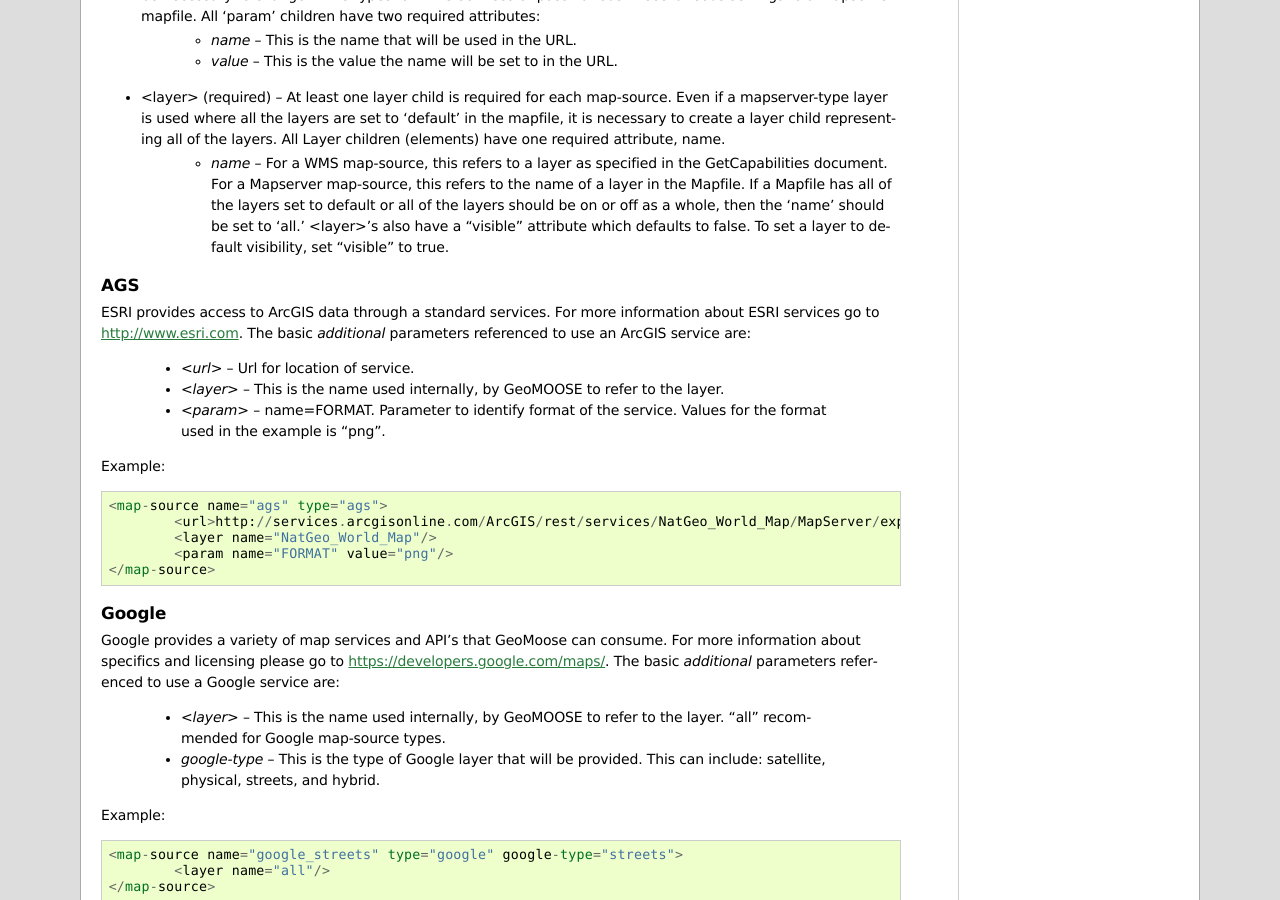
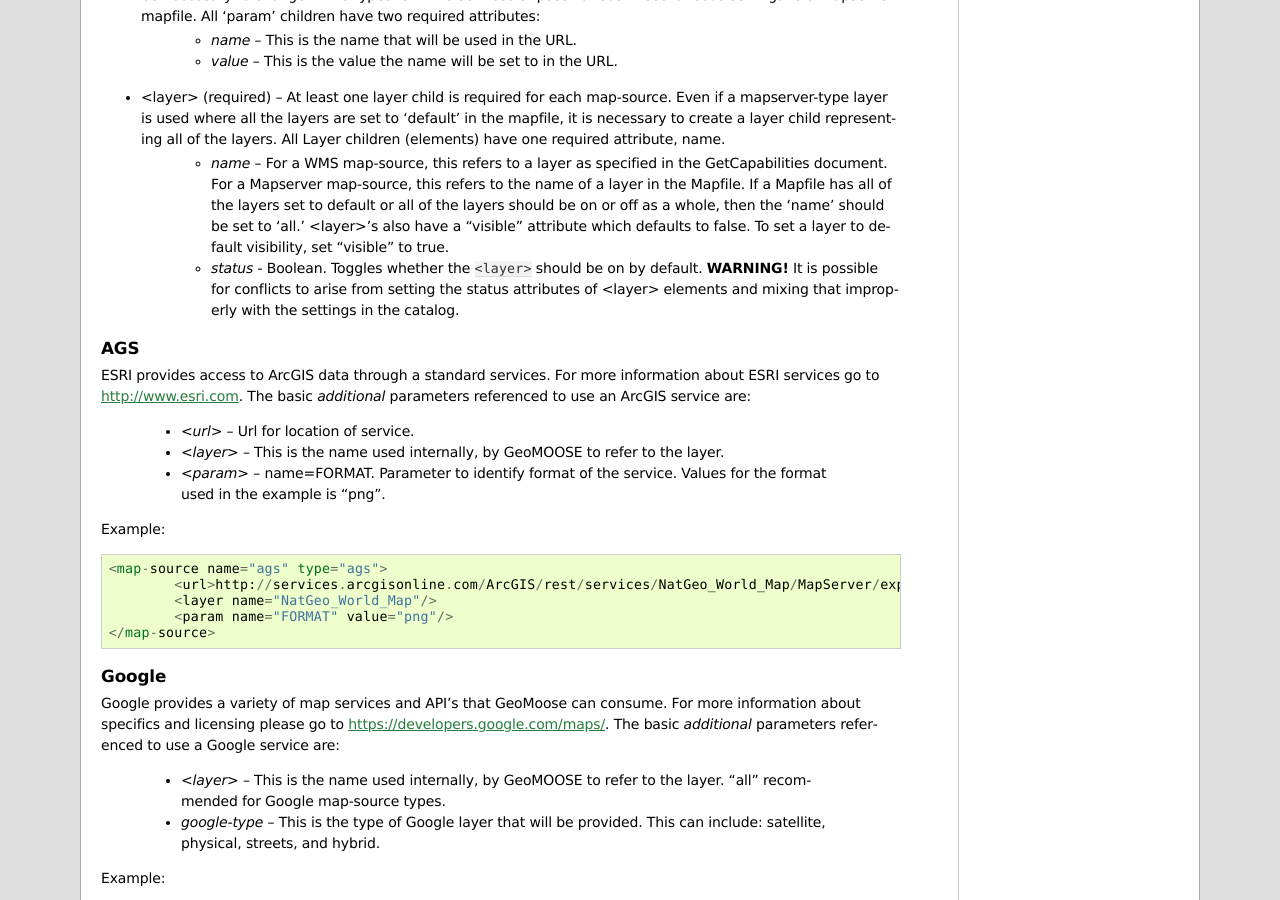
Before and after one commit to geomoose/geomoose-docs, a Sphinx documentation site: the page built from source/docs/mapbook.txt, in a window 1280 px wide and 900 px high, scrolled down 2129 px. Built offline with Sphinx 7.4.7, drawn with Linux system fonts in a browser that asks for light colours.

Commit message:
Updated old doc, migrated "visibility" to "status", refs: geomoose/geomoose#49

```diff
--- a/source/docs/mapbook.txt
+++ b/source/docs/mapbook.txt
@@ -101,6 +101,7 @@ All map-source types support two children:
 	* *value* – This is the value the name will be set to in the URL.
 * <layer> (required) – At least one layer child is required for each map-source.  Even if a mapserver-type layer is used where all the layers are set to 'default' in the mapfile, it is necessary to create a layer child representing all of the layers.  All Layer children (elements) have one required attribute, name.
 	* *name*  – For a WMS map-source, this refers to a layer as specified in the GetCapabilities document.  For a Mapserver map-source, this refers to the name of a layer in the Mapfile.  If a Mapfile has all of the layers set to default or all of the layers should be on or off as a whole, then the 'name' should be set to 'all.' <layer>'s also have a "visible" attribute which defaults to false.  To set a layer to default visibility, set "visible" to true.
+	* *status* - Boolean. Toggles whether the ``<layer>`` should be on by default. **WARNING!** It is possible for conflicts to arise from setting the status attributes of <layer> elements and mixing that improperly with the settings in the catalog.
 
 AGS
 ^^^^^^^^^^^^
```
